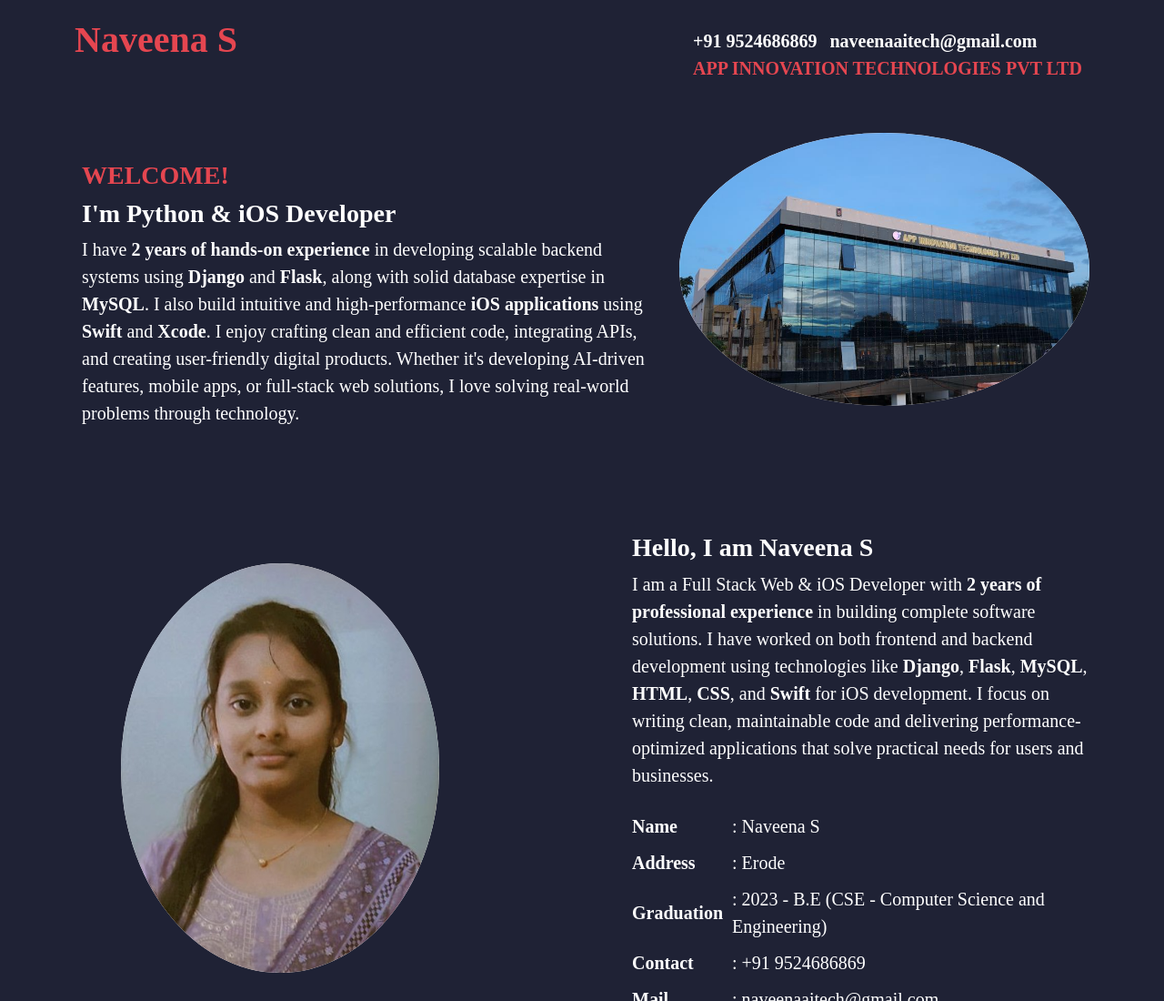
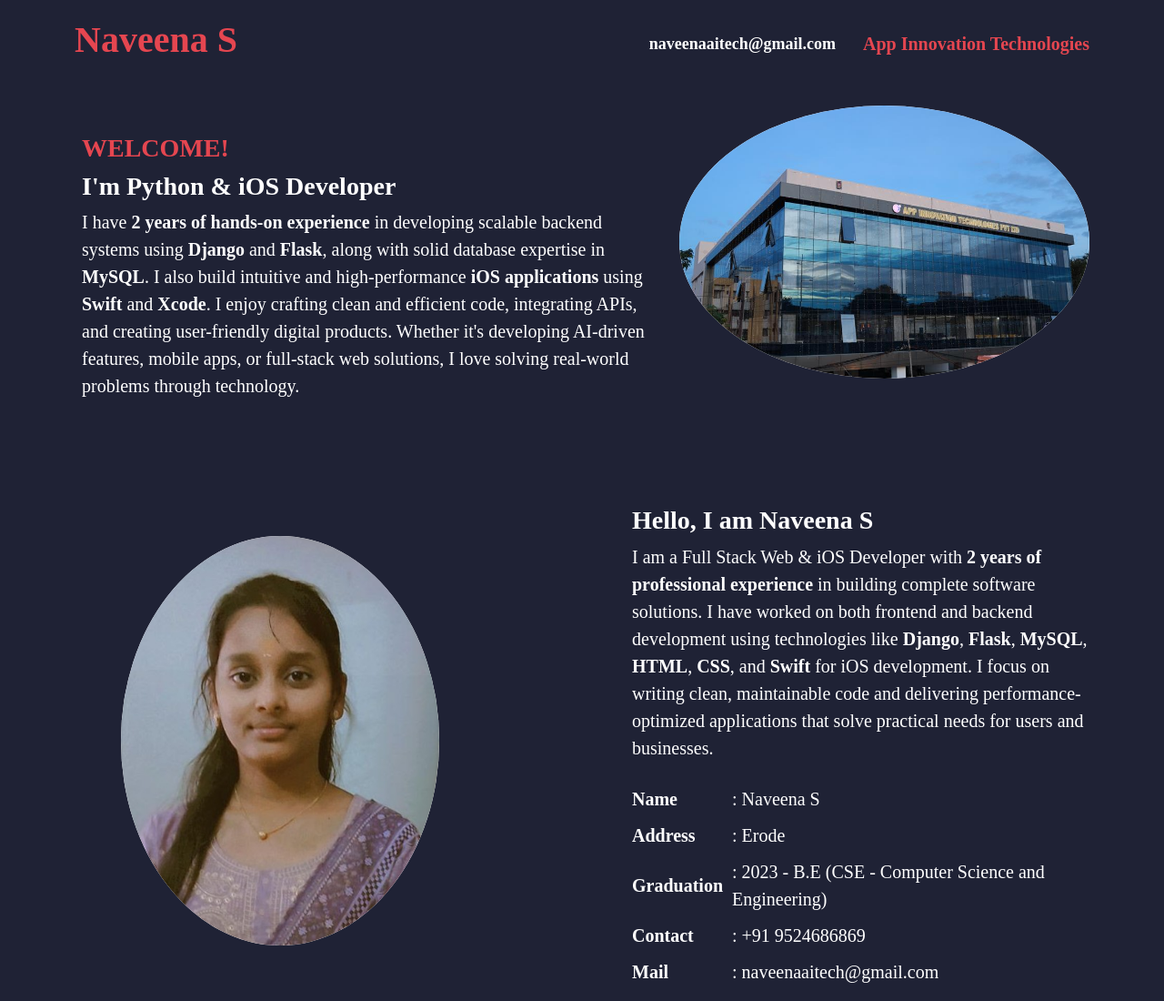
Before and after one commit to naveenaaitech/portfolio, a plain HTML site: page index.html in a window 1280 px wide. Shown: the top 1100 px of the page at 91% size. Drawn offline with nearby package versions, Linux system fonts and the light colour scheme; files whose address does not match are found by name.

Commit message:
changed yeear

```diff
--- a/index.html
+++ b/index.html
@@ -13,23 +13,23 @@
 <body>
     <section class="nav">
     <div class="container">
-            <div class="row">
+        <div class="row align-items-center">
             <div class="col-lg-6 col-md-6 info1">
                 <h1>Naveena S</h1>
             </div>
             <div class="col-lg-6 col-md-6 info2">
-                    <div class="info2_container">
-                        <ul style="padding-left:100px;">
-                            <li>+91 9524686869</li>
+                <ul class="info2_list">
+                    <!-- <li>+91 9524686869</li> -->
                     <li>naveenaaitech@gmail.com</li>
-                            <li class="ait"><a href="https://www.aitechindia.com/">APP INNOVATION TECHNOLOGIES PVT
-                                    LTD</a></li>
+                    <li class="ait">
+                        <a href="https://www.aitechindia.com/">App Innovation Technologies</a>
+                    </li>
                 </ul>
             </div>
         </div>
     </div>
-        </div>
 </section>
+
 
 
     <section class="sect2">
--- a/portfolio2.css
+++ b/portfolio2.css
@@ -2,6 +2,28 @@
     margin: 0;
     padding: 0;
     font-family: 'Times New Roman', Times, serif;
+}
+.info2_list {
+    display: flex;
+    justify-content: flex-end;
+    align-items: center;
+    gap: 20px;
+    list-style: none;
+    margin: 0;
+    padding: 0;
+    flex-wrap: nowrap;
+}
+
+.info2_list li {
+    color: white;
+    font-weight: bold;
+    font-size: 18px;
+}
+
+.info2_list .ait a {
+    color: #e54650;
+    text-decoration: none;
+    white-space: nowrap;
 }
 
 .nav {
```
Also changed, not shown: 1 other file. Lines whose indentation alone changed are shown as unchanged.
